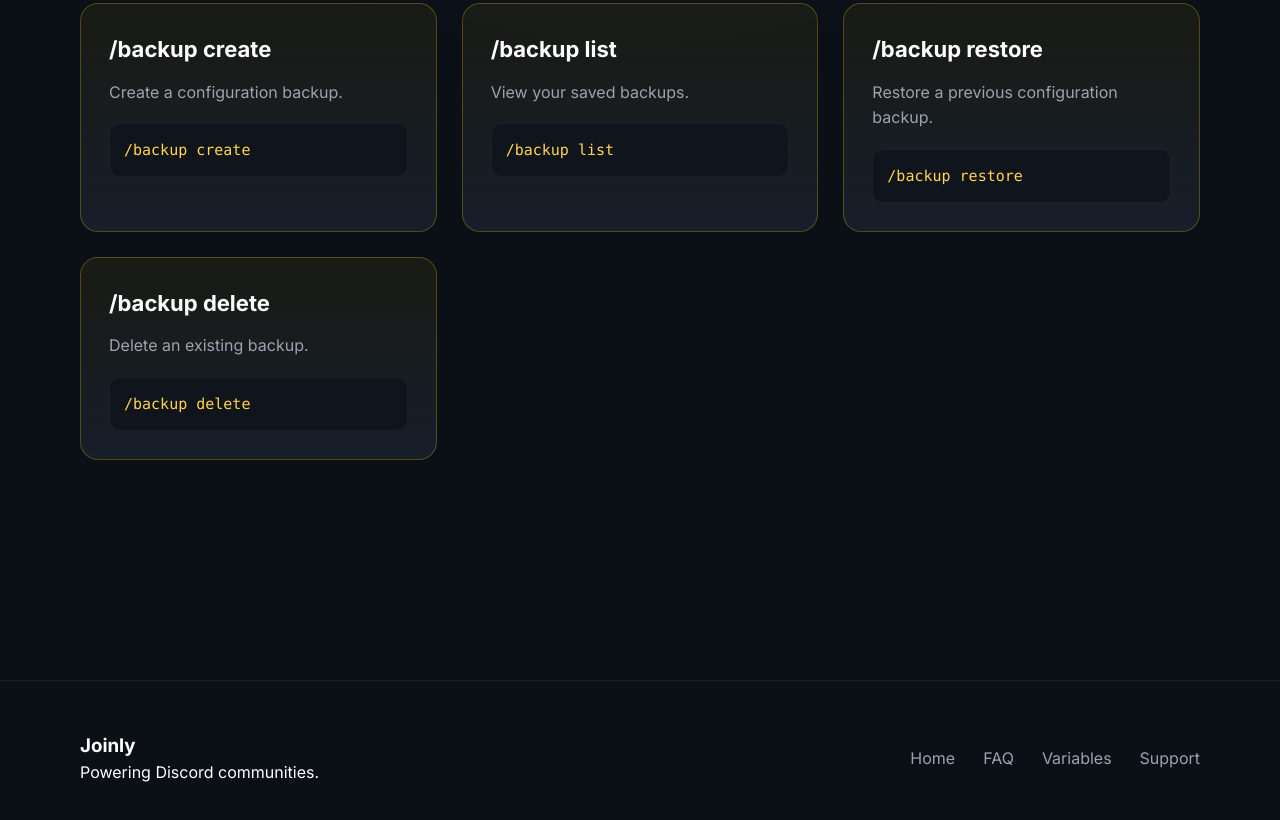
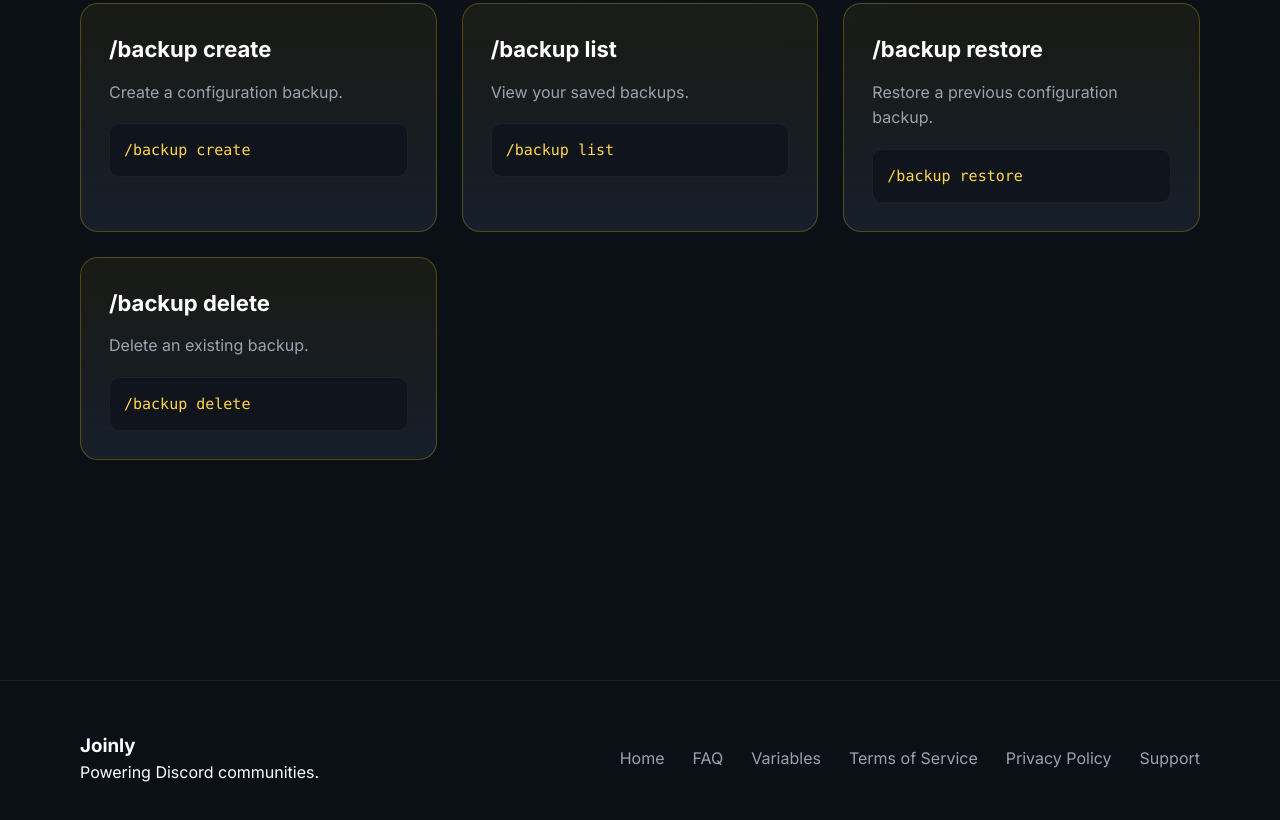
Before and after one commit to joinlybot/joinlybot.github.io, a plain HTML site: page backups.html in a window 1280 px wide. Shown: the part 670-1490 px from the top of the page. Drawn offline with Linux system fonts and the light colour scheme.

Commit message:
Fix HTML formatting issues in backups.html

```diff
--- a/backups.html
+++ b/backups.html
@@ -214,6 +214,8 @@ Create, manage, and restore your server configuration backups.
 <a href="/index">Home</a>
 <a href="/faq">FAQ</a>
 <a href="/variables">Variables</a>
+<a href="/tos">Terms of Service</a>
+<a href="/privacy">Privacy Policy</a>
 
 <a href="https://discord.gg/PTrU8DQacj">
 Support
```
